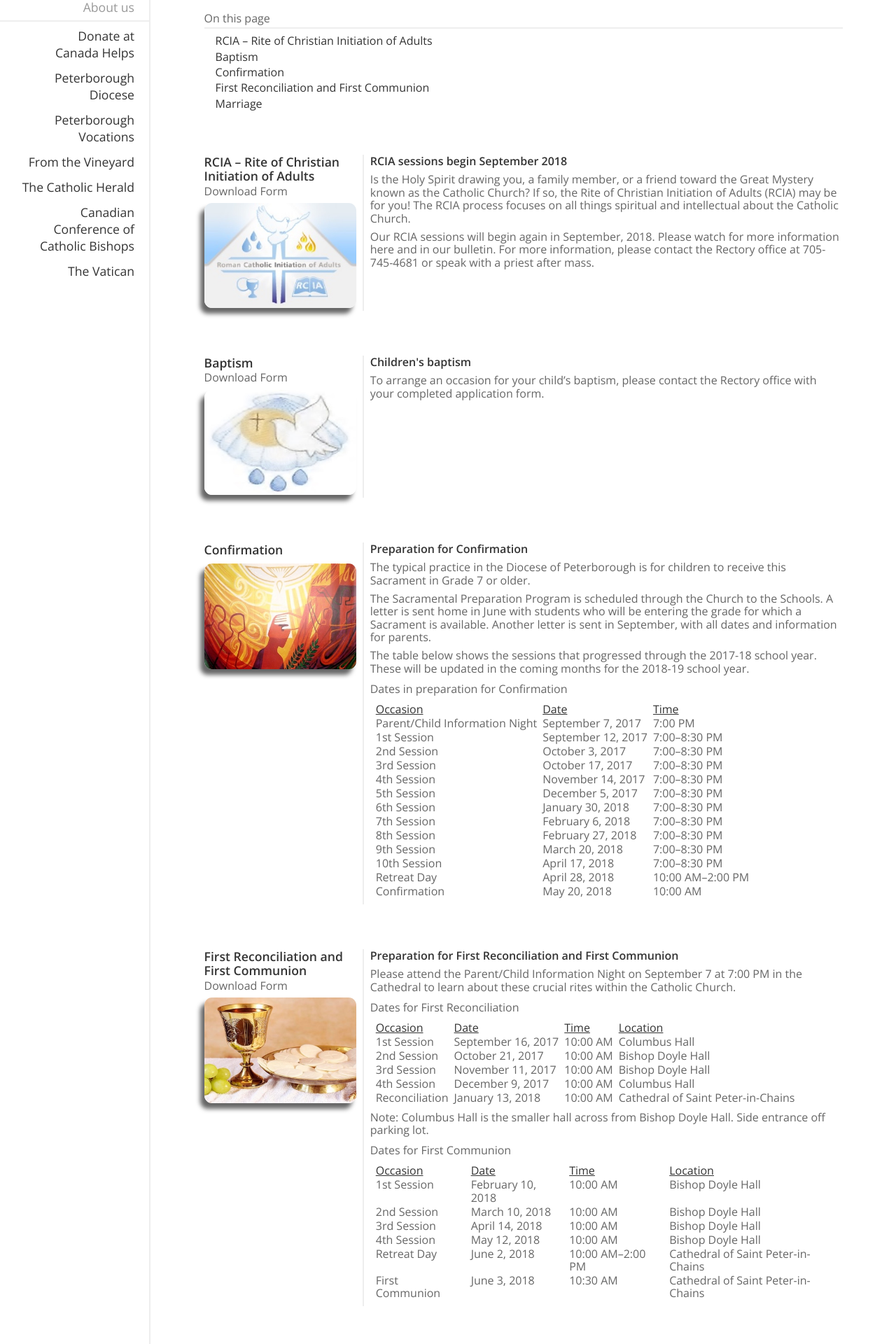
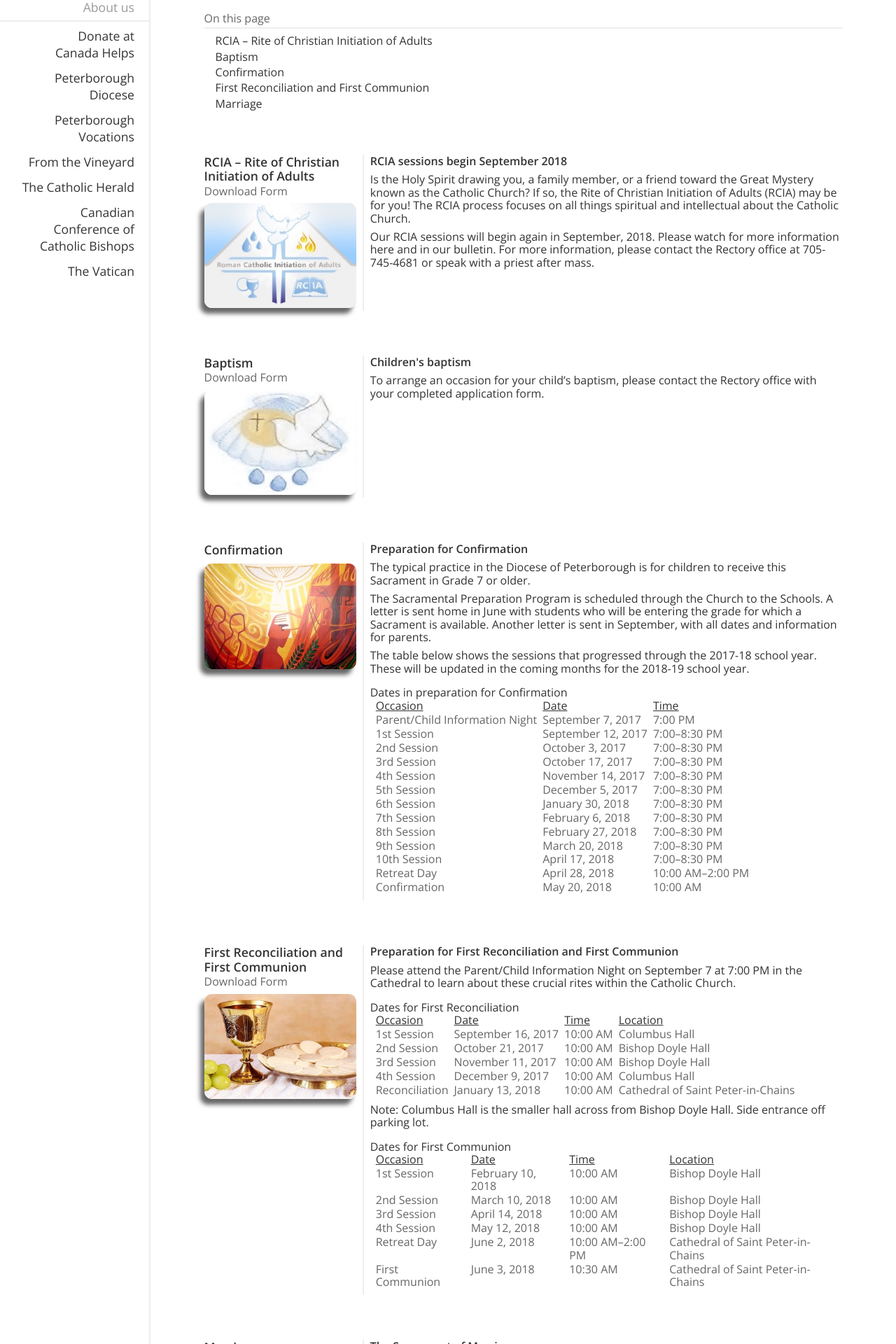
Before and after one commit to stpeterinchains/stpeterinchains.github.io, a Jekyll site: the page built from sacraments.html, in a window 1280 px wide. Shown: the part 301-2221 px from the top of the page at 70% size. Built offline with Jekyll 4.4.1, drawn with Linux system fonts in a browser that asks for light colours; nearby versions of some CDN libraries.

Commit message:
Updated welcome message to allow markdown, refactored css

```diff
--- a/_layouts/main.html
+++ b/_layouts/main.html
@@ -58,7 +58,7 @@
 
 <section id="welcome">
   <h1>{{ welcome.title }}</h1>
-  <p>{{ welcome.message }}</p>
+  <div class="markdown">{{ welcome.message | markdownify }}</div>
 </section>
 
 {% endif %}
--- a/styles/layout.scss
+++ b/styles/layout.scss
@@ -27,6 +27,72 @@
 /* BASE STYLES */
 
 html, button, input, select, textarea, .pure-g [class *= "pure-u"] { font-family: 'Open Sans', sans-serif; }
+
+section.page-container {
+  margin: 0 5%;
+}
+
+h1.page-title {
+  margin: 0;
+  font-weight: 300; font-size: 1.5rem; letter-spacing: -0.05rem;
+  color: black; text-shadow: -1px 1px 2px #ccc;
+}
+
+p.page-descriptive {
+  margin: 1rem 0 2rem 0;
+  font-weight: 300; font-size: 0.9rem;
+  color: #666;
+}
+
+div.markdown > p {
+  margin: 0.5rem 0 0 0;
+  font-weight: 300; font-size: 0.9rem;
+  /* color: #666; */
+}
+
+div.markdown > h1 {
+  margin: 1rem 0 0 0;
+  font-weight: 400; font-size: 0.9rem;
+  /* color: #666; */
+}
+
+div.markdown > h2 {
+  margin: 0.5rem 0 0 0;
+  font-weight: 400; font-size: 0.9rem;
+  /* color: #999; */
+}
+
+div.markdown > table {
+  margin-bottom: 0.5rem;
+  border-collapse: collapse;
+}
+
+div.markdown th, div.markdown td {
+  padding: 0 0 0.1rem 0.5rem;
+  text-align: left; vertical-align: top;
+  font-size: 0.9rem;
+}
+
+div.markdown th {
+  font-weight: 400;
+  text-decoration: underline;
+  color: #333;
+}
+
+div.markdown td {
+  font-weight: 300;
+  color: #666;
+}
+
+@media screen and (min-width: 48rem) {
+  h1.page-title { font-size: 1.75rem; }
+  p.page-descriptive { font-size: 1rem; }
+}
+
+@media screen and (min-width: 64rem) {
+  div.markdown > p, div.markdown > h1, div.markdown > h2 { font-size: 1rem; }
+  div.markdown > h1, div.markdown > h2, div.markdown th, div.markdown td { font-size: 1rem; }
+}
 
 
 
@@ -89,7 +155,6 @@
   color: rgba(255,255,255,0.7);
 }
 
-
 @media screen and (min-width: 35.5rem) {
   #banner { height: 84px; }
 
@@ -131,18 +196,18 @@
   color: white; text-shadow: -1px 1px 2px #333;
 }
 
-#welcome > p {
+#welcome > div {
   margin: 0.5rem 5% 0 5%;
   font-weight: 300; font-size: 1rem;
   color: rgba(255,255,255,0.75);
 }
 
-#welcome > p > strong { font-weight: 400; color: black;  color: white; }
-#welcome > p > span.deity { color: white; }
+#welcome > div em { color: white; font-style: normal; }
+#welcome > div strong { font-weight: 400; color: white; }
 
-@media screen and (min-width: 48rem) { #welcome > p { margin: 0.5rem 10%; } }
-@media screen and (min-width: 64rem) { #welcome > p { margin: 0.5rem 15%; } }
-@media screen and (min-width: 80rem) { #welcome > p { margin: 0.5rem 20%; } }
+@media screen and (min-width: 48rem) { #welcome > div { margin: 0.5rem 10%; } }
+@media screen and (min-width: 64rem) { #welcome > div { margin: 0.5rem 15%; } }
+@media screen and (min-width: 80rem) { #welcome > div { margin: 0.5rem 20%; } }
 
 
 /* SECTION: SLIDESHOW */
--- a/styles/pages.scss
+++ b/styles/pages.scss
@@ -164,82 +164,6 @@
 @media screen and (min-width: 80rem) {
   #call-to-action-message { margin-left: 15%; margin-right: 15%; }
 }
-
-
-
-/*** COMMON PAGE STYLES ***/
-
-section.page-container {
-  margin: 0 5%;
-}
-
-h1.page-title {
-  margin: 0;
-  font-weight: 300; font-size: 1.5rem; letter-spacing: -0.05rem;
-  color: black; text-shadow: -1px 1px 2px #ccc;
-}
-
-p.page-descriptive {
-  margin: 1rem 0 2rem 0;
-  font-weight: 300; font-size: 0.9rem;
-  color: #666;
-}
-
-div.markdown > p {
-  margin: 0 0 0.5rem 0;
-  font-weight: 300; font-size: 0.9rem;
-  color: #666;
-}
-
-div.markdown > h1 {
-  /* margin: 1rem 0 0 0; */
-  font-weight: 400; font-size: 0.9rem;
-  color: #666;
-}
-
-div.markdown > h2 {
-  /* margin: 0.5rem 0 0 0; */
-  font-weight: 400; font-size: 0.9rem;
-  color: #999;
-}
-
-
-div.markdown > table {
-  margin-bottom: 0.5rem;
-  border-collapse: collapse;
-}
-
-div.markdown th, div.markdown td {
-  padding: 0 0 0.1rem 0.5rem;
-  text-align: left; vertical-align: top;
-  font-size: 0.9rem;
-}
-
-div.markdown th {
-  font-weight: 400;
-  text-decoration: underline;
-  color: #333;
-}
-
-div.markdown td {
-  font-weight: 300;
-  color: #666;
-}
-
-
-
-
-@media screen and (min-width: 48rem) {
-  h1.page-title { font-size: 1.75rem; }
-  p.page-descriptive { font-size: 1rem; }
-}
-
-@media screen and (min-width: 64rem) {
-  div.markdown > p, div.markdown > h1, div.markdown > h2 { font-size: 1rem; }
-  div.markdown > h1, div.markdown > h2, div.markdown th, div.markdown td { font-size: 1rem; }
-}
-
-/* @media screen and (min-width: 80rem) {} */
 
 
 
```
Also changed, not shown: _data/main.yml (+4 -5 lines).
